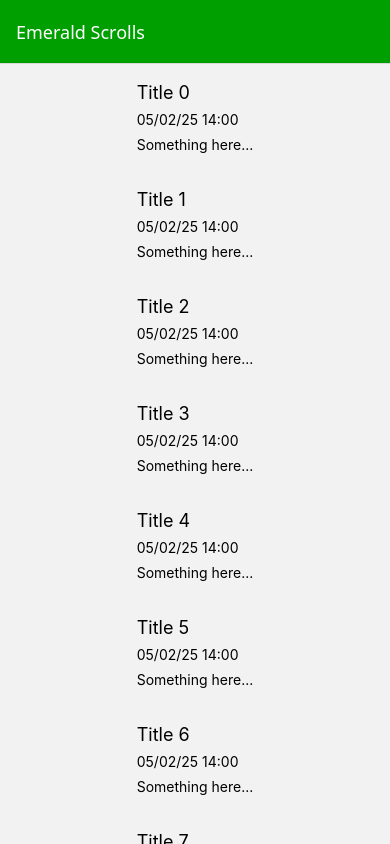
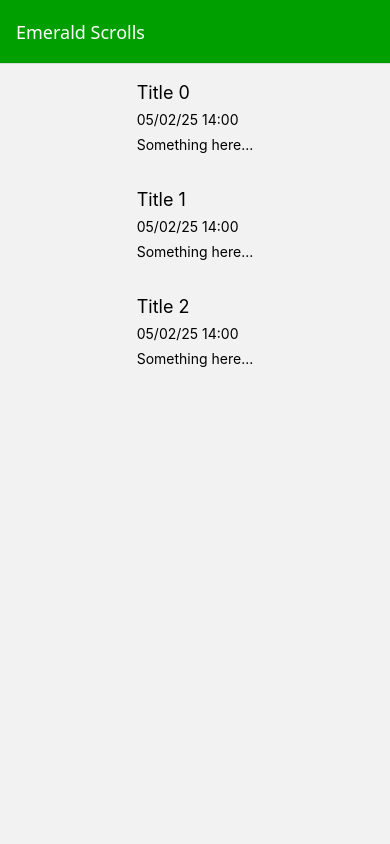
Before and after one commit to gedeaoaraujo/emerald-scrolls-rn, a React Native app: screen / in a window 390 px wide. Built offline with nearby package versions, Linux system fonts and the light colour scheme.

Commit message:
Reducing mock list

```diff
--- a/components/HomeSceen.tsx
+++ b/components/HomeSceen.tsx
@@ -15,7 +15,7 @@ export const HomeScreen = (props: HomeScreenProps) => {
 
   const mockItens = () => {
     return Array
-      .from(Array(100).keys())
+      .from(Array(3).keys())
       .map(val => {
         return {
           id: val,
```
